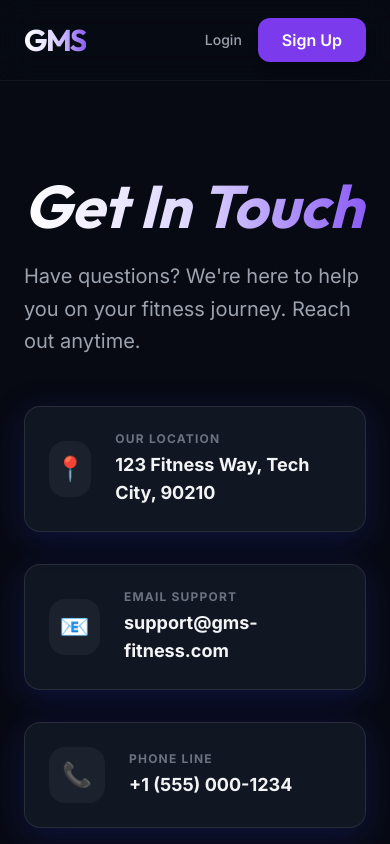
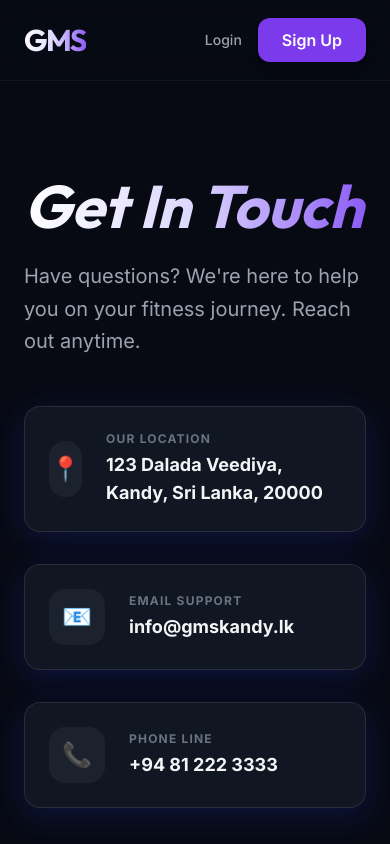
Before and after one commit to Ravindu-Dev/Gym-Management-System, a React (Vite) app in the folder frontend/: page /contact in a window 390 px wide. Shown: the top 844 px of the page. Built offline with nearby package versions, Linux system fonts and the light colour scheme; no server answers.

Commit message:
Update contact details in Contact component
Replaced the address, email, and phone number in the Contact.jsx component with updated information for the Kandy, Sri Lanka location.

```diff
--- a/frontend/src/components/Contact.jsx
+++ b/frontend/src/components/Contact.jsx
@@ -60,7 +60,7 @@ const Contact = () => {
                             </div>
                             <div>
                                 <p className="text-xs font-bold text-gray-500 uppercase tracking-widest mb-1">Our Location</p>
-                                <p className="text-lg font-bold">123 Fitness Way, Tech City, 90210</p>
+                                <p className="text-lg font-bold">123 Dalada Veediya, Kandy, Sri Lanka, 20000</p>
                             </div>
                         </div>
 
@@ -70,7 +70,7 @@ const Contact = () => {
                             </div>
                             <div>
                                 <p className="text-xs font-bold text-gray-500 uppercase tracking-widest mb-1">Email Support</p>
-                                <p className="text-lg font-bold">support@gms-fitness.com</p>
+                                <p className="text-lg font-bold">info@gmskandy.lk</p>
                             </div>
                         </div>
 
@@ -80,7 +80,7 @@ const Contact = () => {
                             </div>
                             <div>
                                 <p className="text-xs font-bold text-gray-500 uppercase tracking-widest mb-1">Phone Line</p>
-                                <p className="text-lg font-bold">+1 (555) 000-1234</p>
+                                <p className="text-lg font-bold">+94 81 222 3333</p>
                             </div>
                         </div>
                     </div>
```
